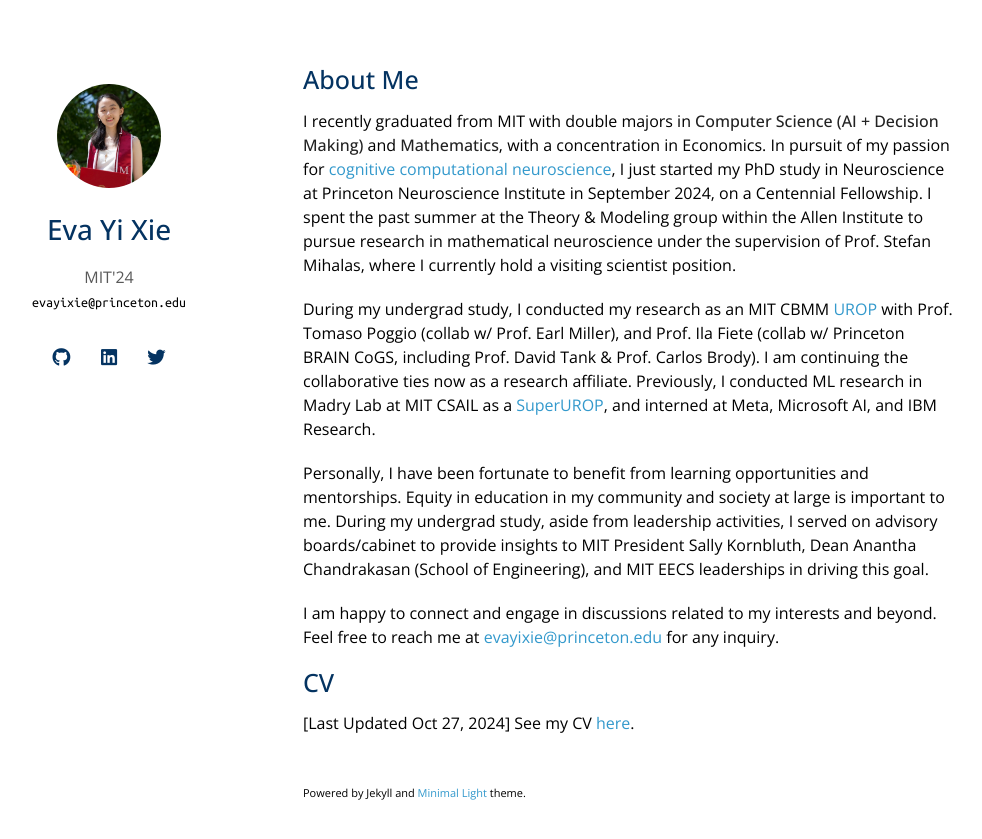
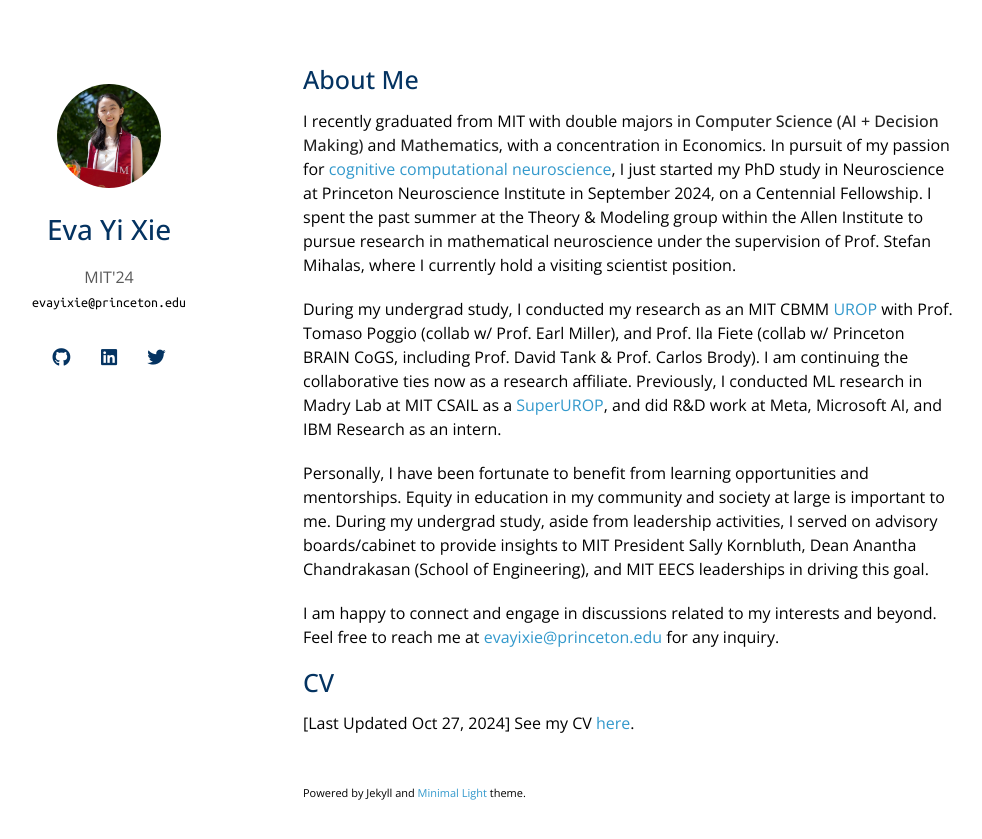
Before and after one commit to minzsiure/minzsiure.github.io, a Jekyll site: the page built from index.md, in a window 1280 px wide. Shown: the top 839 px of the page, without its empty margins (167-1149 px from the left). Built offline with Jekyll 4.4.1, drawn with Linux system fonts in a browser that asks for light colours; nearby versions of some CDN libraries; a style sheet for code colours, icons or effects is not loaded.

Commit message:
mention meta

```diff
--- a/index.md
+++ b/index.md
@@ -7,7 +7,7 @@ I recently graduated from MIT with double majors in **Computer Science (AI + Dec
 
 <!-- I am interested in how population of neurons encodes information and participates in learning, memory, and other cognitive functions. Additionally, I am interested in exploring any low dimensional representations being shared across various tasks and/or organisms. I study this line of work through close collaboration with experimentalists, and keep an eye out for their potential applications in building intelligent systems or understanding neurological disorders. -->
 
-During my undergrad study, I conducted my research as an MIT CBMM [UROP](https://cbmm.mit.edu/about/people/xie) with Prof. Tomaso Poggio (collab w/ Prof. Earl Miller), and Prof. Ila Fiete (collab w/ Princeton BRAIN CoGS, including Prof. David Tank & Prof. Carlos Brody). I am continuing the collaborative ties now as a research affiliate. Previously, I conducted ML research in Madry Lab at MIT CSAIL as a [SuperUROP](https://superurop.mit.edu/scholars/eva-yi-xie/), and interned at Meta, Microsoft AI, and IBM Research.
+During my undergrad study, I conducted my research as an MIT CBMM [UROP](https://cbmm.mit.edu/about/people/xie) with Prof. Tomaso Poggio (collab w/ Prof. Earl Miller), and Prof. Ila Fiete (collab w/ Princeton BRAIN CoGS, including Prof. David Tank & Prof. Carlos Brody). I am continuing the collaborative ties now as a research affiliate. Previously, I conducted ML research in Madry Lab at MIT CSAIL as a [SuperUROP](https://superurop.mit.edu/scholars/eva-yi-xie/), and did R&D work at Meta, Microsoft AI, and IBM Research as an intern.
 
 Personally, I have been fortunate to benefit from learning opportunities and mentorships. Equity in education in my community and society at large is important to me. During my undergrad study, aside from leadership activities, I served on advisory boards/cabinet to provide insights to MIT President Sally Kornbluth, Dean Anantha Chandrakasan (School of Engineering), and MIT EECS leaderships in driving this goal.
 
```
